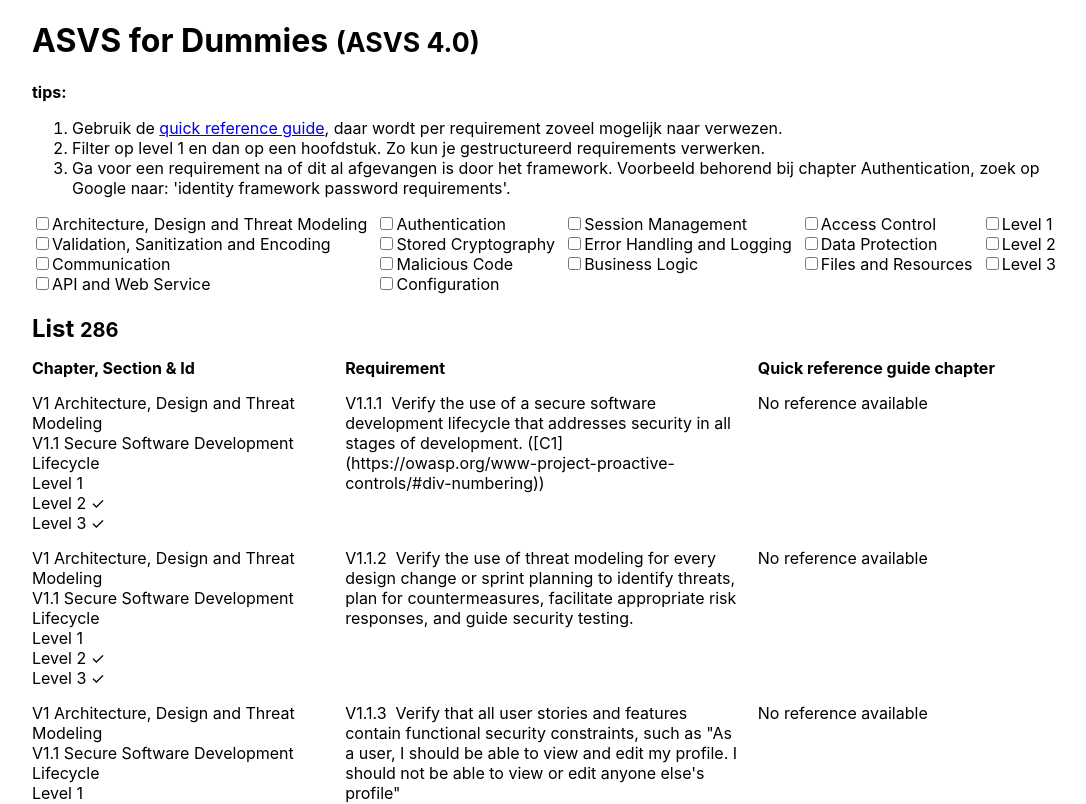
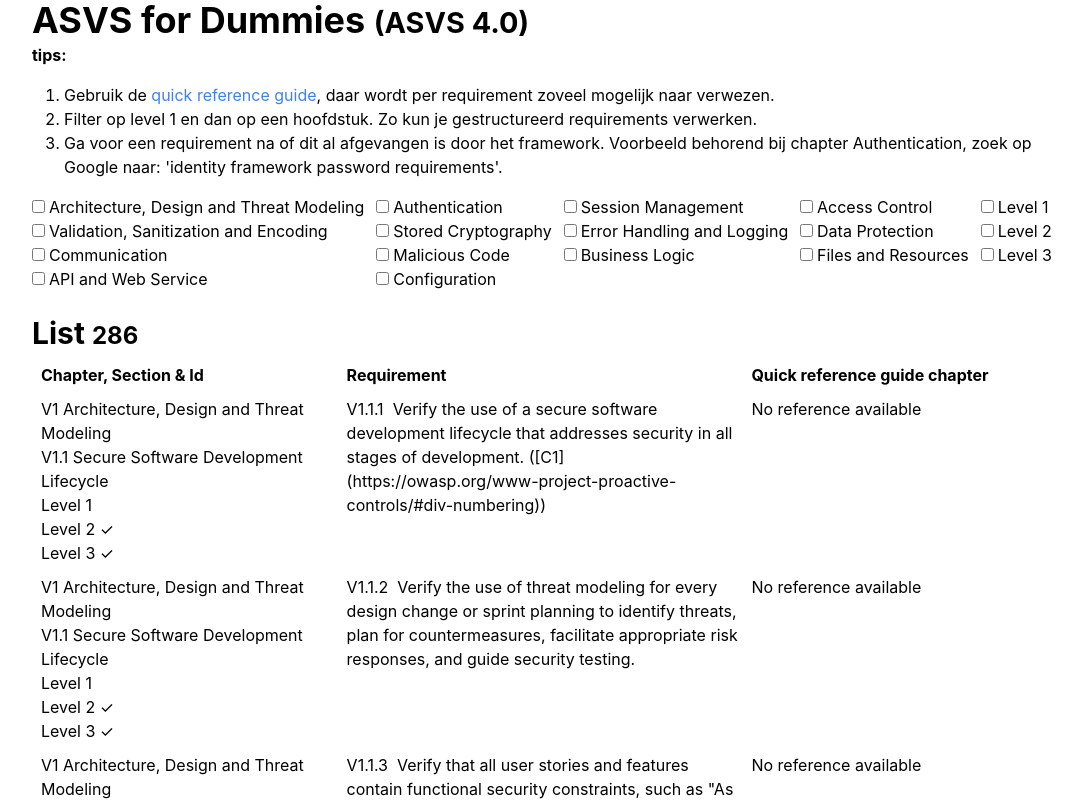
Before and after one commit to Studentassistenten-Windesheim/ASVS-for-dummies, a React (Vite) app: page / in a window 1280 px wide. Shown: the top 804 px of the page, without its empty margins (96-1182 px from the left). Built offline with nearby package versions, Linux system fonts and the light colour scheme; the HTML template or start-up script is replaced by a standard one.

Commit message:
Rewrote all css to tailwind

```diff
--- a/src/App.tsx
+++ b/src/App.tsx
@@ -104,9 +104,9 @@
                 <div className="w-4/5">
                     <h1>ASVS for Dummies <small>(ASVS 4.0)</small></h1>
                     <p><strong>tips:</strong></p>
-                    <ol>
+                    <ol className='list-decimal my-4 ml-8'>
                         <li>
-                        Gebruik de <a rel="noreferrer" target="_blank" href="https://owasp.org/www-project-secure-coding-practices-quick-reference-guide/">
+                        Gebruik de <a rel="noreferrer" className='text-blue-500 hover:text-blue-700' target="_blank" href="https://owasp.org/www-project-secure-coding-practices-quick-reference-guide/">
                         quick reference guide</a>, daar wordt per requirement zoveel mogelijk naar verwezen.
                         </li>
                         <li>
--- a/src/components/ASVSList.css
+++ /dev/null
@@ -1,7 +0,0 @@
-h2, h3, h4{
-    margin: 0px;
-}
-
-h2{
-    margin-top: 20px;
-}
--- a/src/components/ASVSList.tsx
+++ b/src/components/ASVSList.tsx
@@ -1,7 +1,5 @@
 import ASVSItem from "../model/ASVSItem";
 import React from "react";
-import './ASVSList.css';
-import './ASVSListItem.css';
 
 type Props = {
     items: ASVSItem[]
@@ -11,32 +9,38 @@
 
     render() {
         return <>
-            <h2>List <small>{this.props.items.filter((i: ASVSItem) => i.show).length.toString()}</small></h2>
+            <h2 className='mt-6'>List <small>{this.props.items.filter((i: ASVSItem) => i.show).length.toString()}</small></h2>
 
-            <div className="ASVSListItem">
-                <div><h4>Chapter, Section & Id</h4></div>
-                <div><h4>Requirement</h4></div>
-                <div><h4>Quick reference guide chapter</h4></div>
-            </div>
-            {this.props.items.map((item: ASVSItem, index: number) => {
-                return <div key={`item-${index.toString()}`}
-                            className={`ASVSListItem ${item.show} ${!item.show ? "hide" : ""}`}>
-                    <div>
-                        <p>{item.chapter_id} {item.chapter_name}</p>
-                        <p>{item.section_id} {item.section_name}</p>
-                        <p>Level 1 {item.level1}</p>
-                        <p>Level 2 {item.level2}</p>
-                        <p>Level 3 {item.level3}</p>
-                    </div>
-                    <div>
-                        <p>{item.req_id} &nbsp;
-                            {item.req_description}</p>
-                    </div>
-                    <div>
-                        <p>{item.quick_reference}</p>
-                    </div>
-                </div>
-            })}
+            <table className='border-separate border-spacing-2'>
+                <thead>
+                    <tr className='text-left'>
+                        <th>Chapter, Section & Id</th>
+                        <th className='w-2/5'>Requirement</th>
+                        <th className='w-[30%]'>Quick reference guide chapter</th>
+                    </tr>
+                </thead>
+                <tbody className='align-text-top'>
+                    {this.props.items.map((item: ASVSItem, index: number) => (
+                        <tr key={`item-${index.toString()}`}
+                                    className={`${item.show} ${!item.show ? "hidden" : ""}`}>
+                            <td>
+                                {item.chapter_id} {item.chapter_name} <br/>
+                                {item.section_id} {item.section_name} <br/>
+                                Level 1 {item.level1} <br/>
+                                Level 2 {item.level2} <br/>
+                                Level 3 {item.level3}
+                            </td>
+                            <td>
+                                {item.req_id} &nbsp;
+                                    {item.req_description}
+                            </td>
+                            <td>
+                                {item.quick_reference}
+                            </td>
+                        </tr>
+                    ))}
+                </tbody>
+            </table>
         </>
     }
 }
--- a/src/components/ASVSListFilter.css
+++ /dev/null
@@ -1,5 +0,0 @@
-.checkboxCollections{
-    margin-top: 15px;
-    display: flex;
-    justify-content: space-between ;
-}
--- a/src/components/ASVSListFilter.tsx
+++ b/src/components/ASVSListFilter.tsx
@@ -1,6 +1,5 @@
 import React from "react";
 import ASVSChapter from "../model/ASVSChapter";
-import './ASVSListFilter.css';
 
 type Props = {
     chapters: ASVSChapter[],
@@ -12,7 +11,7 @@
 
     render() {
         return <>
-            <div className="checkboxCollections">
+            <div className="flex justify-between mt-4">
                 {this.props.chapters
                     .reduce((p: any, c: ASVSChapter, i: number) => {
                         const index = i % 4;
@@ -21,14 +20,13 @@
                         return p;
                     }, [])
                     .map((col: [], colIndex: number) => {
-                        return <div key={`col- ${colIndex.toString()}`}>
+                        return <div key={`col-${colIndex.toString()}`}>
 
                             {col.map((element: ASVSChapter, rowIndex: number) => {
                                 const checkboxId = `checkbox-${colIndex}-${rowIndex}`;
                                 return <div key={rowIndex.toString()}>
 
                                     <input
-
                                         type="checkbox"
                                         id={checkboxId.toString()}
                                         name={element.name}
--- a/src/components/ASVSListItem.css
+++ /dev/null
@@ -1,35 +0,0 @@
-p {
-    margin: 0px;
-}
-
-.ASVSListItem{
-    display: flex;
-
-}
-
-.ASVSListItem div{
-
-}
-
-.ASVSListItem div:first-child{
-    display:flex;
-    width: 30%;
-    flex-direction: column;
-    padding: 15px 15px 0px 0px;
-}
-
-.ASVSListItem div:nth-child(2){
-    display: flex;
-    width: 40%;
-    padding: 15px 15px 0px 0px;
-}
-
-.ASVSListItem div:last-child{
-    display: flex;
-    width: 30%;
-    padding: 15px 0px 0px 0px;
-}
-
-.hide{
-    display: none;
-}
--- a/src/index.css
+++ b/src/index.css
@@ -15,3 +15,31 @@
   font-family: source-code-pro, Menlo, Monaco, Consolas, 'Courier New',
     monospace;
 }
+
+@layer base {
+  h1 {
+    @apply text-4xl;
+    @apply font-bold;
+  }
+
+  h2 {
+    @apply text-3xl;
+    @apply font-bold;
+  }
+
+  h3 {
+    @apply text-2xl;
+  }
+
+  h4 {
+    @apply text-xl;
+  }
+
+  h5 {
+    @apply text-lg;
+  }
+
+  label {
+    @apply mx-1;
+  }
+}
--- a/tailwind.config.js
+++ b/tailwind.config.js
@@ -1,7 +1,7 @@
 /** @type {import('tailwindcss').Config} */
 module.exports = {
   corePlugins: {
-    preflight: false,
+    preflight: true,
   },
   content: [
     './src/**/*.{ts,tsx,html}',
```
